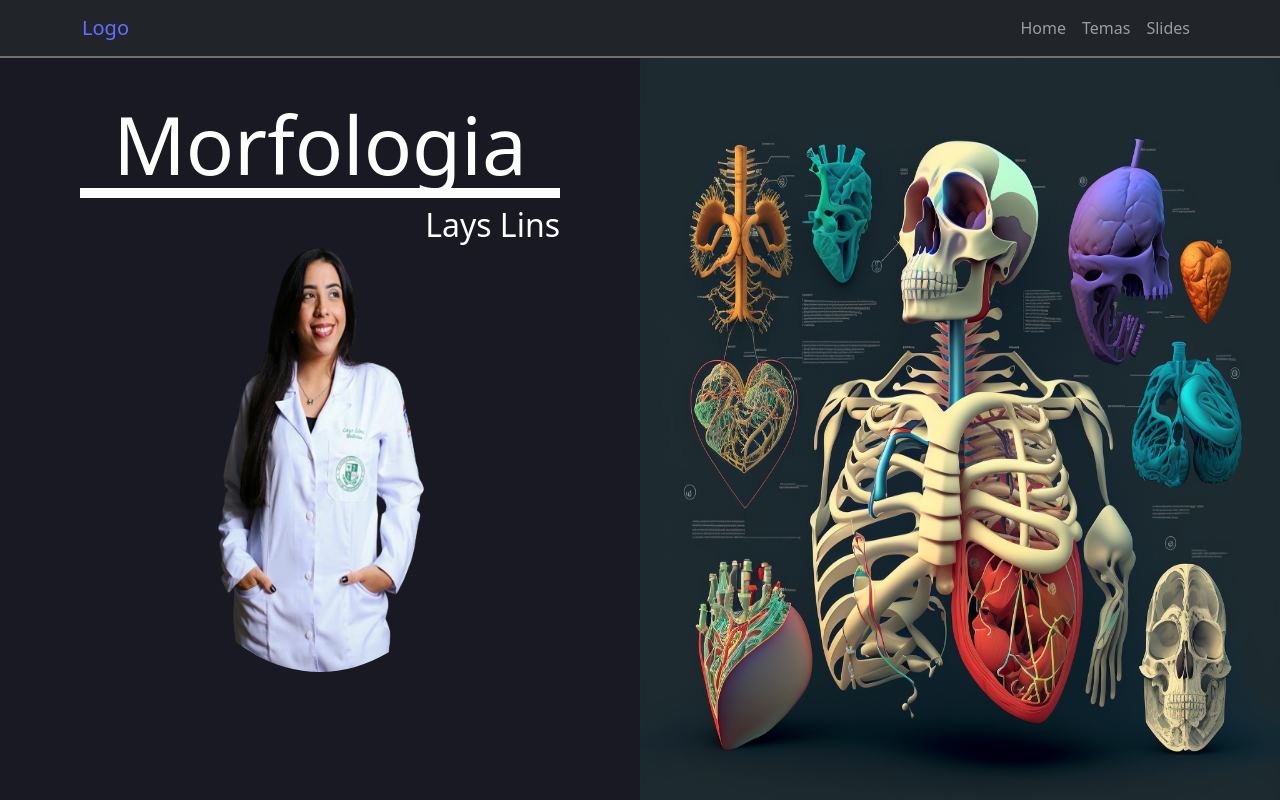
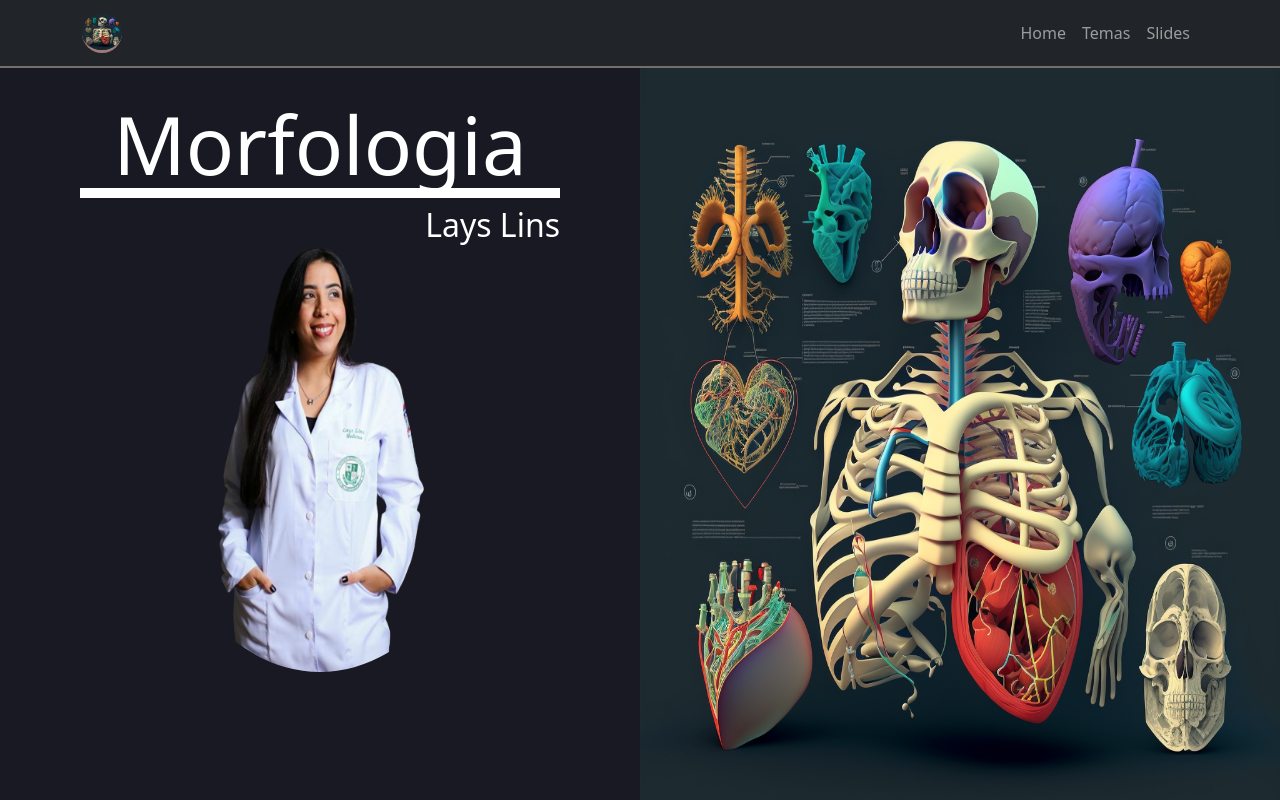
Before and after one commit to Josue-Mendes-Sales-Jr-dev/lays_portifolio, a React (Vite) app: page / in a window 1280 px wide. Shown: the top 800 px of the page. Built offline with nearby package versions, Linux system fonts and the light colour scheme.

Commit message:
add images news

```diff
--- a/src/components/carousel/index.tsx
+++ b/src/components/carousel/index.tsx
@@ -24,7 +24,7 @@ function Carousell() {
           alt="Second slide"
         />
         <Carousel.Caption>
-        <Link className='linkCarousel' to="/tema03">tema 3</Link>
+        <Link className='linkCarousel' to="/tema04">tema 4</Link>
         </Carousel.Caption>
       </Carousel.Item>
       <Carousel.Item>
--- a/src/components/navbar/index.tsx
+++ b/src/components/navbar/index.tsx
@@ -1,11 +1,12 @@
-import './styled.css'
+import './styled1.css'
+import * as C from "./styled"
 import {Link} from "react-router-dom"
 import {Container, Navbar,Nav} from "react-bootstrap"
 export const Navbar1=()=>{
     return (
         <Navbar className="nav" bg="dark" fixed="top" variant="dark" expand="lg">
           <Container >
-            <Navbar.Brand > <Link to="/">Logo</Link></Navbar.Brand>
+            <Navbar.Brand > <Link to="/"><C.Img/></Link></Navbar.Brand>
             <Navbar.Toggle aria-controls="basic-navbar-nav" />
             <Navbar.Collapse id="basic-navbar-nav" className="justify-content-end">
               <Nav className="meAuto">
--- /dev/null
+++ b/src/components/navbar/styled.ts
@@ -0,0 +1,21 @@
+import styled, { keyframes } from "styled-components";
+
+import Imge from '../../assets/imagens/imgHome.png'
+import { Keyframes } from "styled-components";
+
+const rotate=keyframes`
+to{
+    transform:rotateY(45deg)
+}
+from{
+    transform:rotate(0deg)
+}
+`
+export const Img=styled.img.attrs({
+    src:`${Imge}`
+})`
+   border-radius:50%;
+   width:40px;
+   height:40px;
+   animation:${rotate} 3s linear infinite;
+`
--- a/src/components/navbar/styled.css
+++ b/src/components/navbar/styled1.css
@@ -1,3 +1,4 @@
+
 .nav{
     width: 100vw;
     border-bottom: 2px solid rgb(116, 110, 110);
--- a/src/pages/demo02/styled.ts
+++ b/src/pages/demo02/styled.ts
@@ -1,5 +1,5 @@
 import styled from "styled-components";
-import Image from "../../assets/imagens/img01.png"
+import Image from "../../assets/imagens/cell.jpg"
 import ImageMap from "../../assets/imagens/tema1.png"
 
 
--- a/src/pages/home/index.tsx
+++ b/src/pages/home/index.tsx
@@ -2,15 +2,12 @@ import Carousell from "../../components/carousel"
 import { LinkCard } from "../../components/linkCard"
 import { Navbar1 } from "../../components/navbar"
 import *as C from "./styled"
-
+import { FixedTop } from "../../hooks/fixedTop"
 
 export const Home=()=>{
-
-
-
+  FixedTop()
     return(
         <>
-
           <C.Container id="home">
           <Navbar1/>
           <C.Box>
```
Also changed, not shown: src/assets/imagens/cell.jpg (added).
